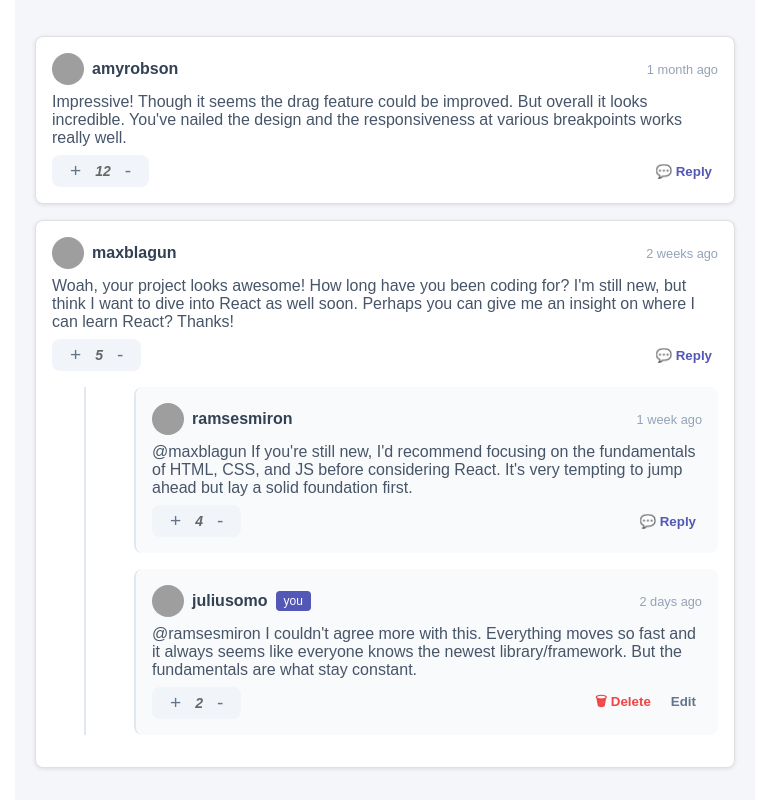
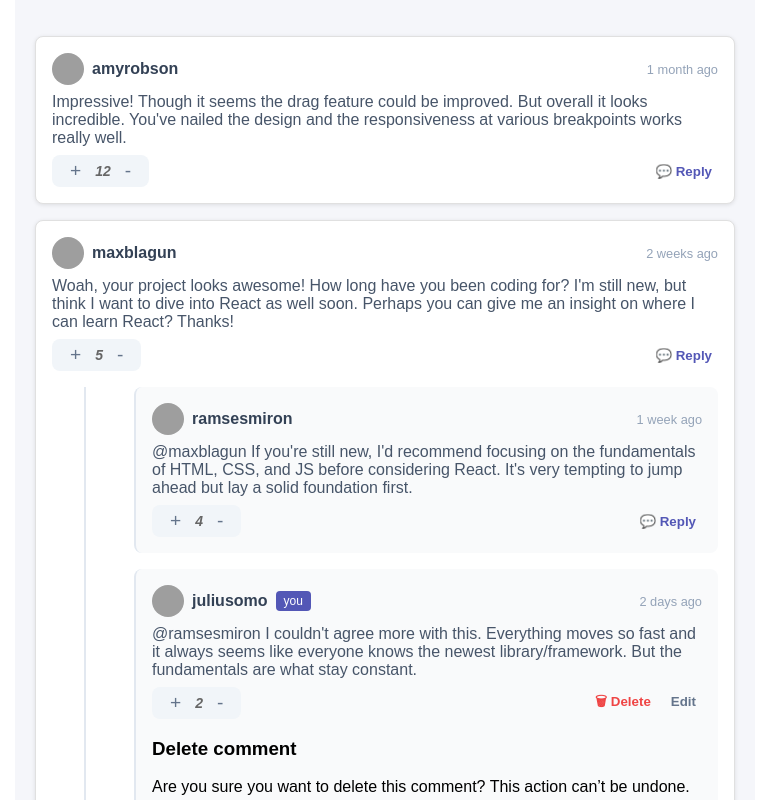
Before and after one commit to Mugeha/Interactive_comments, a React (Create React App) app: page / in a window 1280 px wide. Both pictures are taken after a click on the button "🗑 Delete". Shown: the top 800 px of the page, without its empty margins (255-1024 px from the left). Built offline with nearby package versions, Linux system fonts and the light colour scheme; grey boxes are pictures that could not be loaded.

Commit message:
Updated CommentCard Component

```diff
--- a/src/Components/CommentCard.jsx
+++ b/src/Components/CommentCard.jsx
@@ -4,12 +4,12 @@ import data from '../Data/data.json';
 import { useComments } from '../Context/CommentsContext';
 
 const CommentCard = ({ comment, isReply = false }) => {
-  const { comments, setComments } = useComments();
+  const { comments, setComments, deleteComment } = useComments();
   const isCurrentUser = comment.user.username === data.currentUser.username;
   const [showReplyInput, setShowReplyInput] = useState(false);
   const [replyContent, setReplyContent] = useState('');
+  const [showDeleteModal, setShowDeleteModal] = useState(false);
 
-  // 🔁 Recursive helper to add reply
   const addReplyToComment = (commentsArr, commentId, newReply) => {
     return commentsArr.map((c) => {
       if (c.id === commentId) {
@@ -32,7 +32,7 @@ const CommentCard = ({ comment, isReply = false }) => {
     if (trimmed === '') return;
 
     const newReply = {
-      id: Date.now(), // simple unique ID
+      id: Date.now(),
       content: trimmed,
       createdAt: 'just now',
       score: 0,
@@ -45,6 +45,11 @@ const CommentCard = ({ comment, isReply = false }) => {
     setComments(updatedComments);
     setReplyContent('');
     setShowReplyInput(false);
+  };
+
+  const confirmDelete = () => {
+    deleteComment(comment.id);
+    setShowDeleteModal(false);
   };
 
   return (
@@ -71,7 +76,9 @@ const CommentCard = ({ comment, isReply = false }) => {
         <div className="action-buttons">
           {isCurrentUser ? (
             <>
-              <button className="delete-btn">🗑 Delete</button>
+              <button className="delete-btn" onClick={() => setShowDeleteModal(true)}>
+                🗑 Delete
+              </button>
               <button className="edit-btn">Edit</button>
             </>
           ) : (
@@ -97,7 +104,6 @@ const CommentCard = ({ comment, isReply = false }) => {
         </div>
       )}
 
-      {/* 🔁 Replies */}
       {comment.replies && comment.replies.length > 0 && (
         <div className="replies-thread">
           {comment.replies.map((reply) => (
@@ -105,6 +111,23 @@ const CommentCard = ({ comment, isReply = false }) => {
           ))}
         </div>
       )}
+
+      {showDeleteModal && (
+        <div className="modal-overlay">
+          <div className="delete-modal">
+            <h3>Delete comment</h3>
+            <p>Are you sure you want to delete this comment? This action can’t be undone.</p>
+            <div className="modal-buttons">
+              <button className="cancel-btn" onClick={() => setShowDeleteModal(false)}>
+                No, Cancel
+              </button>
+              <button className="confirm-btn" onClick={confirmDelete}>
+                Yes, Delete
+              </button>
+            </div>
+          </div>
+        </div>
+      )}
     </div>
   );
 };
```
